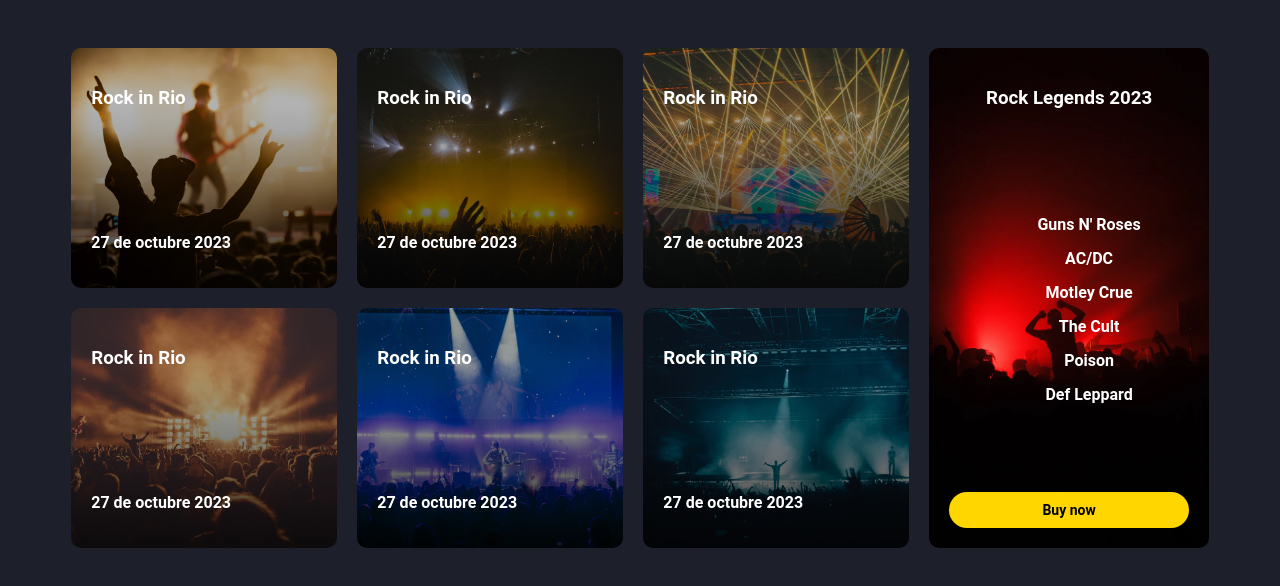
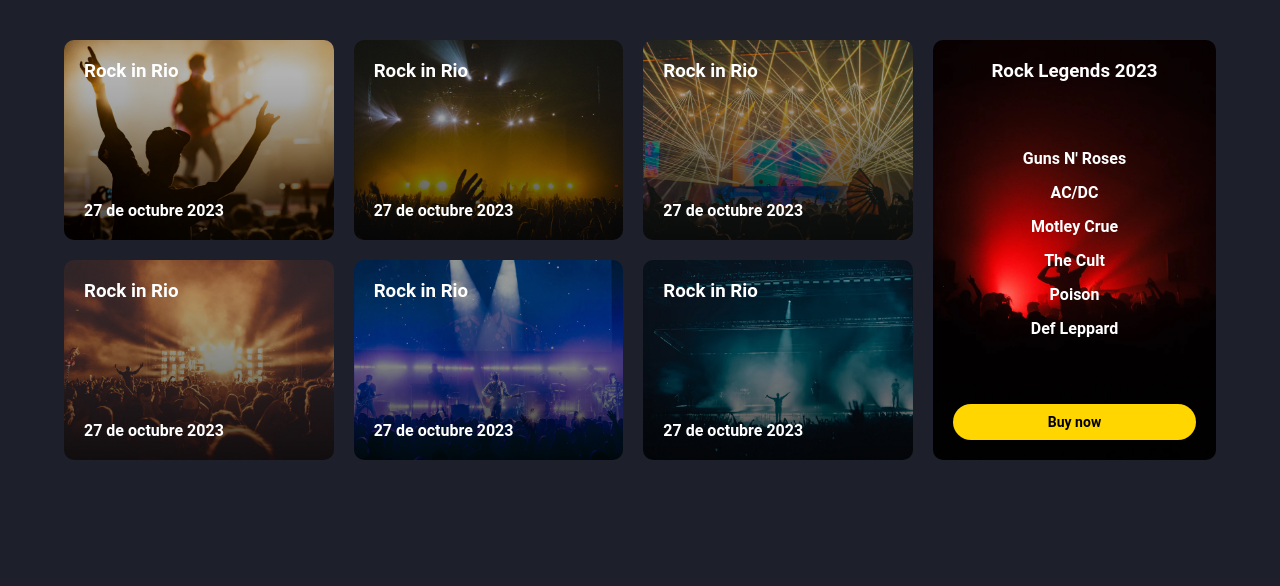
Before and after one commit to dotconde/flex-grid-demo, a plain HTML site: page index.html in a window 1280 px wide. Drawn offline with Linux system fonts and the light colour scheme.

Commit message:
Apply reset technique

```diff
--- a/styles.css
+++ b/styles.css
@@ -1,3 +1,11 @@
+/* Apply reset */
+
+* {
+	padding: 0;
+	margin: 0;
+	box-sizing: border-box;
+}
+
 body {
 	background: #1D202B;
 	color: #fff;
```
